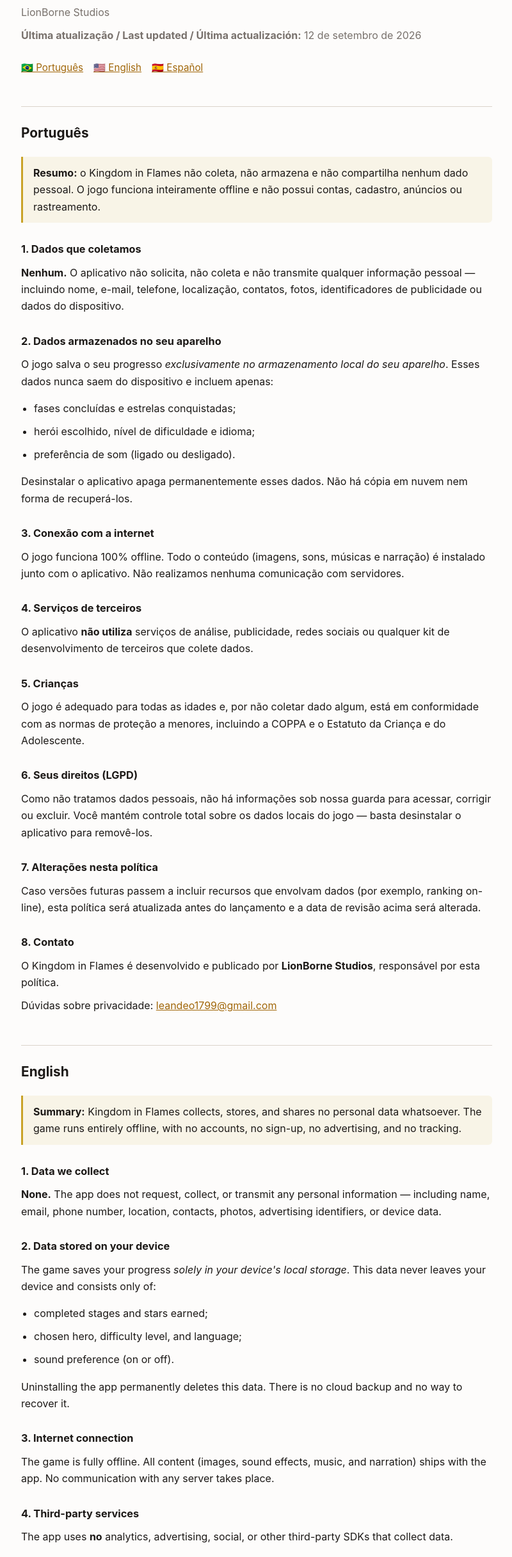
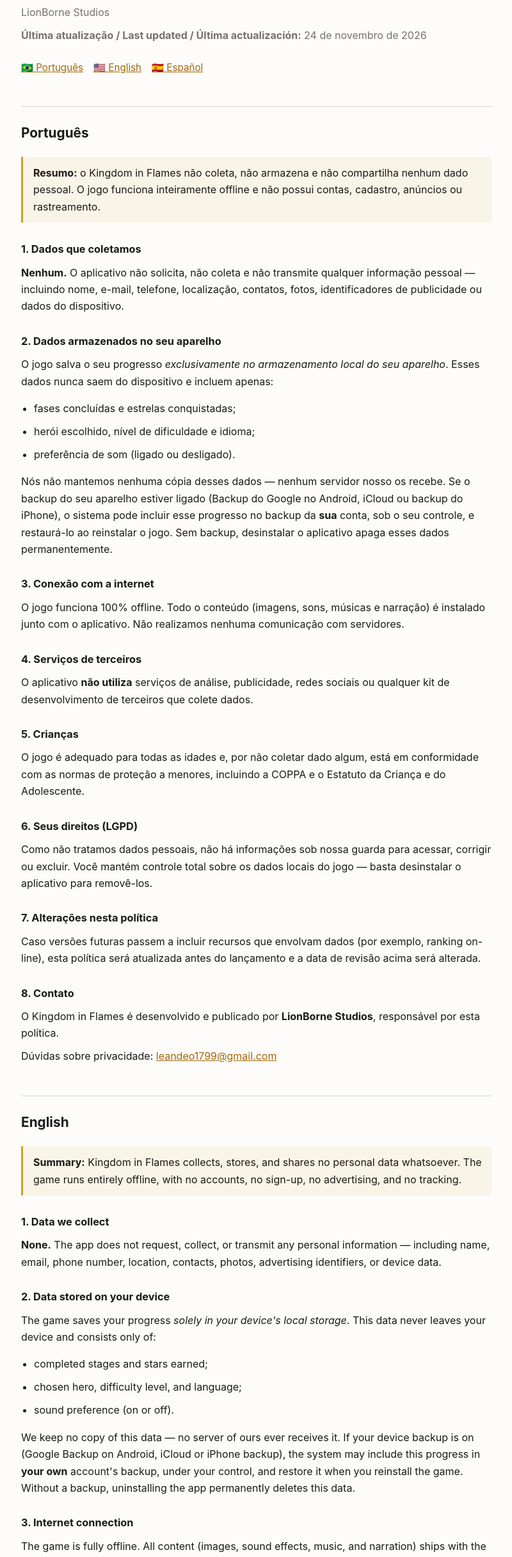
Before and after one commit to Leandro1799/kingdom-in-flames-privacy, a plain HTML site: page index.html in a window 1280 px wide. Shown: the part 120-2553 px from the top of the page at 64% size, without its empty margins (239-1039 px from the left). Drawn offline with Linux system fonts and the light colour scheme.

Commit message:
Política: backup do aparelho (Google/iCloud) pode guardar o progresso na conta do usuário
Co-Authored-By: Claude Opus 5.5 <noreply@anthropic.com>

```diff
--- a/index.html
+++ b/index.html
@@ -29,7 +29,7 @@
 <h1>Kingdom in Flames</h1>
 <p class="sub">Política de Privacidade · Privacy Policy · Política de Privacidad</p>
 <p class="sub">LionBorne Studios</p>
-<p class="sub"><strong>Última atualização / Last updated / Última actualización:</strong> 12 de setembro de 2026</p>
+<p class="sub"><strong>Última atualização / Last updated / Última actualización:</strong> 24 de novembro de 2026</p>
 
 <p class="nav"><a href="#pt">🇧🇷 Português</a><a href="#en">🇺🇸 English</a><a href="#es">🇪🇸 Español</a></p>
 
@@ -54,8 +54,11 @@ aparelho</em>. Esses dados nunca saem do dispositivo e incluem apenas:</p>
   <li>herói escolhido, nível de dificuldade e idioma;</li>
   <li>preferência de som (ligado ou desligado).</li>
 </ul>
-<p>Desinstalar o aplicativo apaga permanentemente esses dados. Não há cópia em
-nuvem nem forma de recuperá-los.</p>
+<p>Nós não mantemos nenhuma cópia desses dados — nenhum servidor nosso os
+recebe. Se o backup do seu aparelho estiver ligado (Backup do Google no Android,
+iCloud ou backup do iPhone), o sistema pode incluir esse progresso no backup da
+<strong>sua</strong> conta, sob o seu controle, e restaurá-lo ao reinstalar o jogo. Sem
+backup, desinstalar o aplicativo apaga esses dados permanentemente.</p>
 
 <h3>3. Conexão com a internet</h3>
 <p>O jogo funciona 100% offline. Todo o conteúdo (imagens, sons, músicas e
@@ -107,8 +110,11 @@ This data never leaves your device and consists only of:</p>
   <li>chosen hero, difficulty level, and language;</li>
   <li>sound preference (on or off).</li>
 </ul>
-<p>Uninstalling the app permanently deletes this data. There is no cloud backup
-and no way to recover it.</p>
+<p>We keep no copy of this data — no server of ours ever receives it. If your
+device backup is on (Google Backup on Android, iCloud or iPhone backup), the
+system may include this progress in <strong>your own</strong> account's backup, under your
+control, and restore it when you reinstall the game. Without a backup,
+uninstalling the app permanently deletes this data.</p>
 
 <h3>3. Internet connection</h3>
 <p>The game is fully offline. All content (images, sound effects, music, and
@@ -160,8 +166,12 @@ dispositivo</em>. Estos datos nunca salen del aparato e incluyen solo:</p>
   <li>héroe elegido, nivel de dificultad e idioma;</li>
   <li>preferencia de sonido (activado o desactivado).</li>
 </ul>
-<p>Desinstalar la aplicación borra permanentemente estos datos. No hay copia en
-la nube ni forma de recuperarlos.</p>
+<p>No guardamos ninguna copia de estos datos — ningún servidor nuestro los
+recibe. Si la copia de seguridad de tu dispositivo está activada (Copia de
+seguridad de Google en Android, iCloud o copia del iPhone), el sistema puede
+incluir este progreso en la copia de <strong>tu</strong> cuenta, bajo tu control, y
+restaurarlo al reinstalar el juego. Sin copia de seguridad, desinstalar la
+aplicación borra estos datos de forma permanente.</p>
 
 <h3>3. Conexión a internet</h3>
 <p>El juego funciona totalmente sin conexión. Todo el contenido (imágenes,
```
